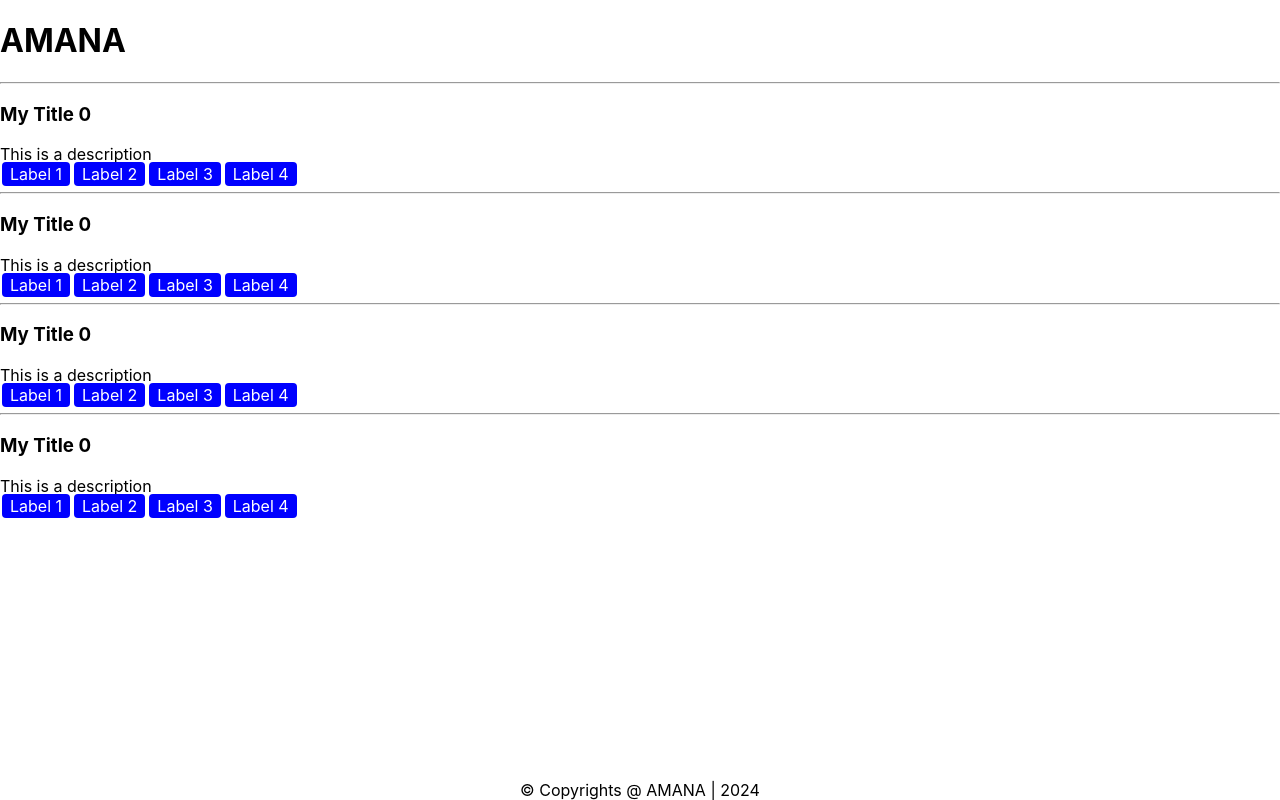
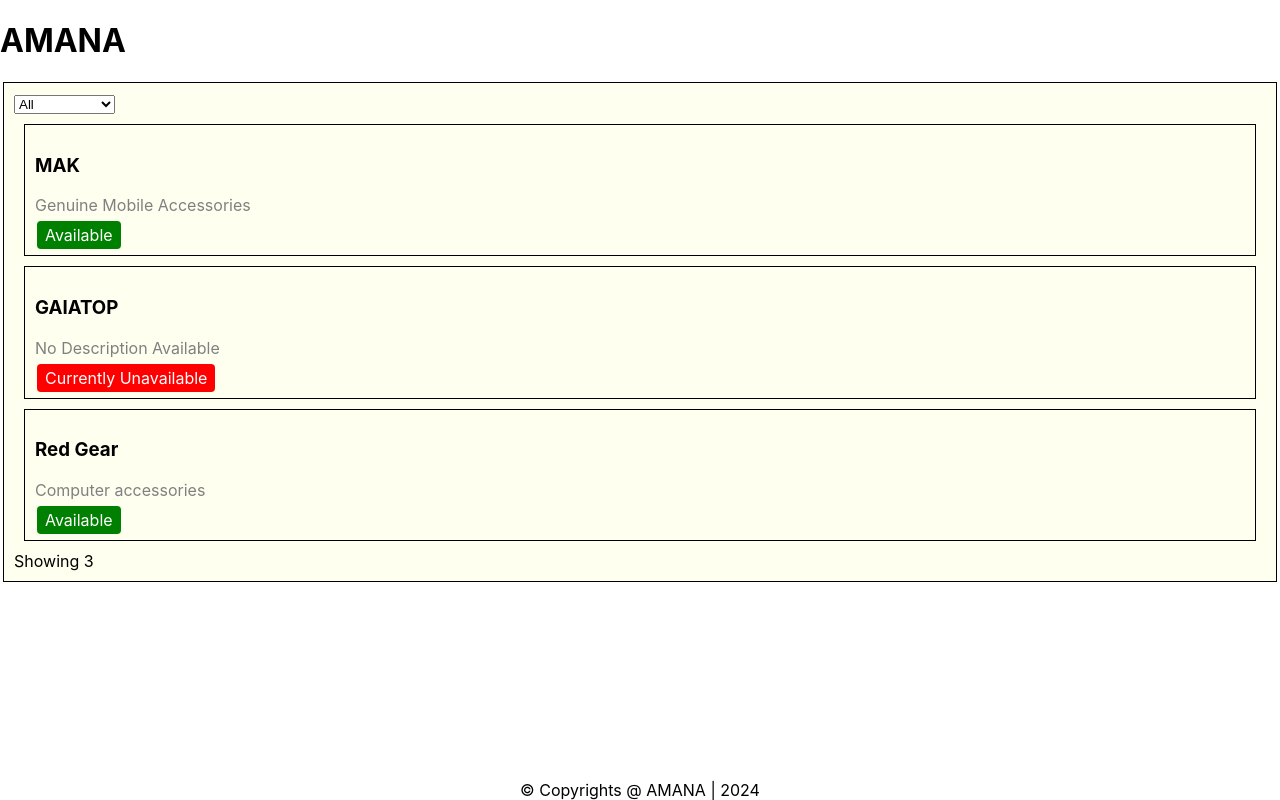
Before and after one commit to amarjun79/my-app, a React (Create React App) app: page / in a window 1280 px wide. Built offline with nearby package versions, Linux system fonts and the light colour scheme.

Commit message:
React State Tutorial

```diff
--- /dev/null
+++ b/src/Components/Tools.css
@@ -0,0 +1,6 @@
+.list-tools {
+    border: 1px solid black;
+    padding: 10px;
+    margin: 3px;
+    background-color: ivory;
+}
--- /dev/null
+++ b/src/Components/Tools.js
@@ -0,0 +1,26 @@
+import React from 'react';
+import './Tools.css';
+
+class Tools extends React.Component {
+    render() {
+        const { children, onAction } = this.props;
+        const child = React.Children.only(children);
+        const itemCount = React.Children.count(child.props.children);
+
+        return <div className='list-tools'>
+            <div className='list-header'>
+                <select name="filter" onChange={onAction}>
+                    <option value="all">All</option>
+                    <option value="available">Available</option>
+                    <option value="unavailable">Not Available</option>
+                </select>
+            </div>
+            {children}
+            <div className='list-footer'>
+                Showing {itemCount}
+            </div>
+        </div>;
+    }
+}
+
+export default Tools;
--- a/src/index.js
+++ b/src/index.js
@@ -1,7 +1,7 @@
 import React from 'react';
 import ReactDOM from 'react-dom/client';
 import './index.css';
-import ListItem from './List/ListItem';
+import List from './List/List';
 import Header from './Components/Header';
 import Footer from './Components/Footer';
 
@@ -10,10 +10,9 @@ const root = ReactDOM.createRoot(document.getElementById('root'));
 root.render(
   <div className='my-app'>
     <Header />
-    <ListItem />
-    <ListItem />
-    <ListItem />
-    <ListItem />
+    <div className='app-body'>
+      <List />
+    </div>
     <Footer />
   </div>
 );
--- a/src/list/Label.css
+++ b/src/list/Label.css
@@ -2,6 +2,6 @@
     background-color: blue;
     color: white;
     border-radius: 4px;
-    padding: 2px 8px;
+    padding: 4px 8px;
     margin: 2px;
 }
--- a/src/list/Label.js
+++ b/src/list/Label.js
@@ -2,15 +2,12 @@ import React from 'react';
 import './Label.css'
 
 class Label extends React.Component {
+
     render() {
-        var arr=[];
-        for(var i=1;i<=4;i++){
-            arr.push(<label key={i} className='list-item-label'>Label {i}</label>);
-        }
-
-        return (arr.map(function(a){
-            return a;
-        }));
+        const props = this.props;    //object destructuring
+        const style=props.active ? {background: 'green'} : {background: 'red'};
+        const availability = props.active ? 'Available' : 'Currently Unavailable';
+        return <label key="1" className='list-item-label' style={style} onClick={props.onAction}>{availability}</label>;
     }
 
 }
--- /dev/null
+++ b/src/list/List.js
@@ -0,0 +1,59 @@
+import React from 'react';
+import ListItem from './ListItem'
+import Tools from '../Components/Tools'
+import './List.css';
+
+let arr=[
+    {
+        title: "MAK",
+        description: "Genuine Mobile Accessories",
+        isActive: true
+    },
+    {
+        title: "GAIATOP",
+        description: "No Description Available",
+        isActive: false
+    },
+    {
+        title: "Red Gear",
+        description: "Computer accessories",
+        isActive: true
+    }
+];
+
+/* <ListItem title={obj.title} desc={obj.description} active={obj.isActive} />
+<ListItem title={title} desc={description} active={isActive} />
+<ListItem title="Red Gear" desc="Computer accessories" active={true} /> */
+
+class List extends React.Component {
+    constructor(props) {
+        super(props);
+        this.state={
+            data: arr
+        };
+    }
+
+    onListChange = (e) => {
+        const selectedItem=e.target.value;
+        const newLst = arr.filter((item) => {
+            return ((selectedItem==='available')?item.isActive:((selectedItem==='unavailable')?!item.isActive:true));
+        });
+        this.setState({
+            data: newLst
+        });
+    }
+
+    render(){
+        return  <Tools onAction={this.onListChange}>
+                    <div className='app-list'>
+                        {
+                            this.state.data.map(function (lst, i) {
+                                return <ListItem title={lst.title} desc={lst.description} active={lst.isActive} key={i} />;
+                            })
+                        }
+                    </div>
+                </Tools>;
+    }
+}
+
+export default List;
--- a/src/list/ListItem.css
+++ b/src/list/ListItem.css
@@ -0,0 +1,12 @@
+.list-item {
+    border: 1px solid black;
+    padding: 10px;
+    margin: 10px;
+}
+.list-title {
+    color: black;
+}
+.list-description {
+    color: grey;
+    padding-bottom: 10px;
+}
--- a/src/list/ListItem.js
+++ b/src/list/ListItem.js
@@ -1,20 +1,22 @@
 import React from 'react';
-import Label from './Label'
+import Label from './Label';
+import './ListItem.css'
 
-function ListItem(){
+function ListItem(props){
     return (
         <div className="list-item">
-            <hr />
             <div className="list-title">
                 <h3>
-                    My Title 0
+                    {props.title}
                 </h3>
             </div>
             <div className="list-description">
-                This is a description
+                {props.desc}
             </div>
             <div className="list-label">
-                <Label/>
+                <Label active={props.active}  onAction={() => {
+                    props.active?alert('Added to Cart'):alert('Item not available');
+                }}/>
             </div>
 
         </div>
```
Also changed, not shown: src/list/List.css (added).
